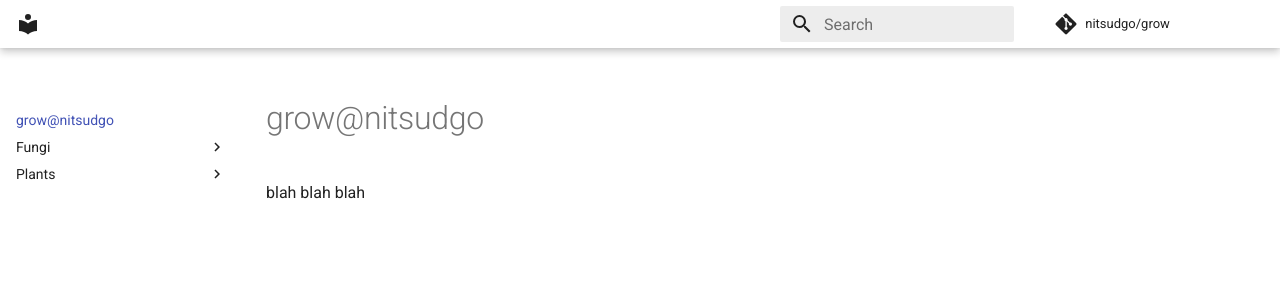
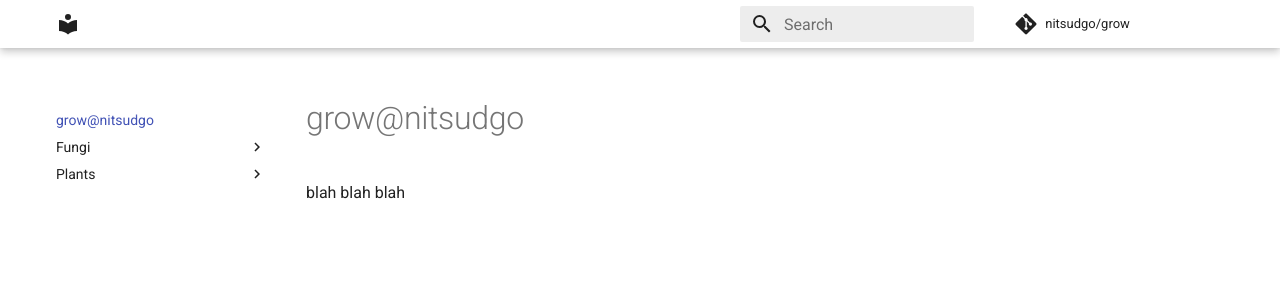
Before and after one commit to nitsudgo/grow, an MkDocs documentation site: the page built from docs/index.md, in a window 1280 px wide. Shown: the top 300 px of the page. Built offline with MkDocs 1.6.1 and Material for MkDocs 9.7.7, drawn with Linux system fonts in a browser that asks for light colours; comment, search, counter and statistics services are not loaded.

Commit message:
fix paddings

```diff
--- a/docs/stylesheets/styles.css
+++ b/docs/stylesheets/styles.css
@@ -5,3 +5,13 @@ footer,.md-footer,.md-footer-meta  {
 .md-grid {
     max-width: none;
 }
+
+.md-main {
+    padding-left: 2rem;
+    padding-right: 2rem;
+}
+
+header {
+    padding-left: 2rem;
+    padding-right: 2rem;
+}
```
